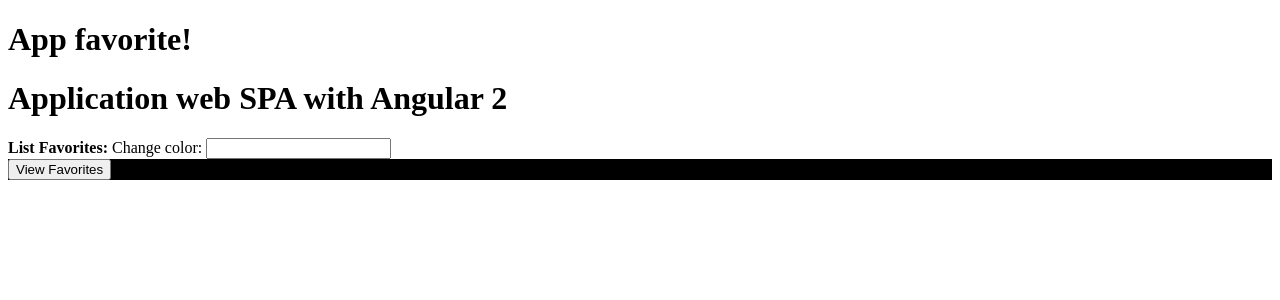
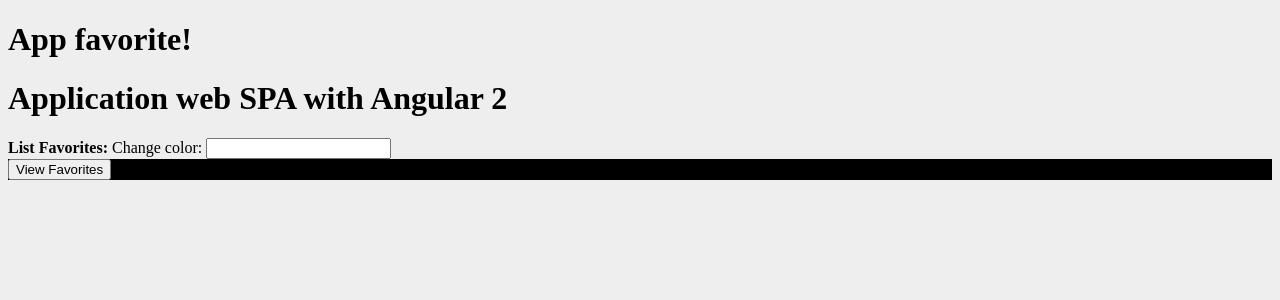
Before and after one commit to bladerangel/frontNodeJsAngular2, an Angular app: page / in a window 1280 px wide. Shown: the top 300 px of the page. Built offline with nearby package versions, Linux system fonts and the light colour scheme.

Commit message:
style global

```diff
--- a/src/app/components/favorite/favorite-list/favorite-list.component.html
+++ b/src/app/components/favorite/favorite-list/favorite-list.component.html
@@ -2,7 +2,7 @@
 
 Change color: <input type="text" (blur)="changeColor()" [(ngModel)]="color"/>
 
-<div class="container" [style.background]="favoritesVisible ? color: 'black'">
+<div class="container" [style.background]="favoritesVisible ? color: 'black'" [class.borderGreen]="favoritesVisible">
     <button (click)="showFavorites()" *ngIf="!favoritesVisible">View Favorites</button>
     <button (click)="hideFavorites()" *ngIf="favoritesVisible">Hide Favorites</button>
     <ul id="favorites" *ngIf="favoritesVisible">
--- a/src/styles.css
+++ b/src/styles.css
@@ -1 +1,13 @@
 /* You can add global styles to this file, and also import other style files */
+
+body {
+    background: #eee;
+}
+
+.borderBlack {
+    border: 5px solid black;
+}
+
+.borderGreen {
+    border: 5px solid green;
+}
```
